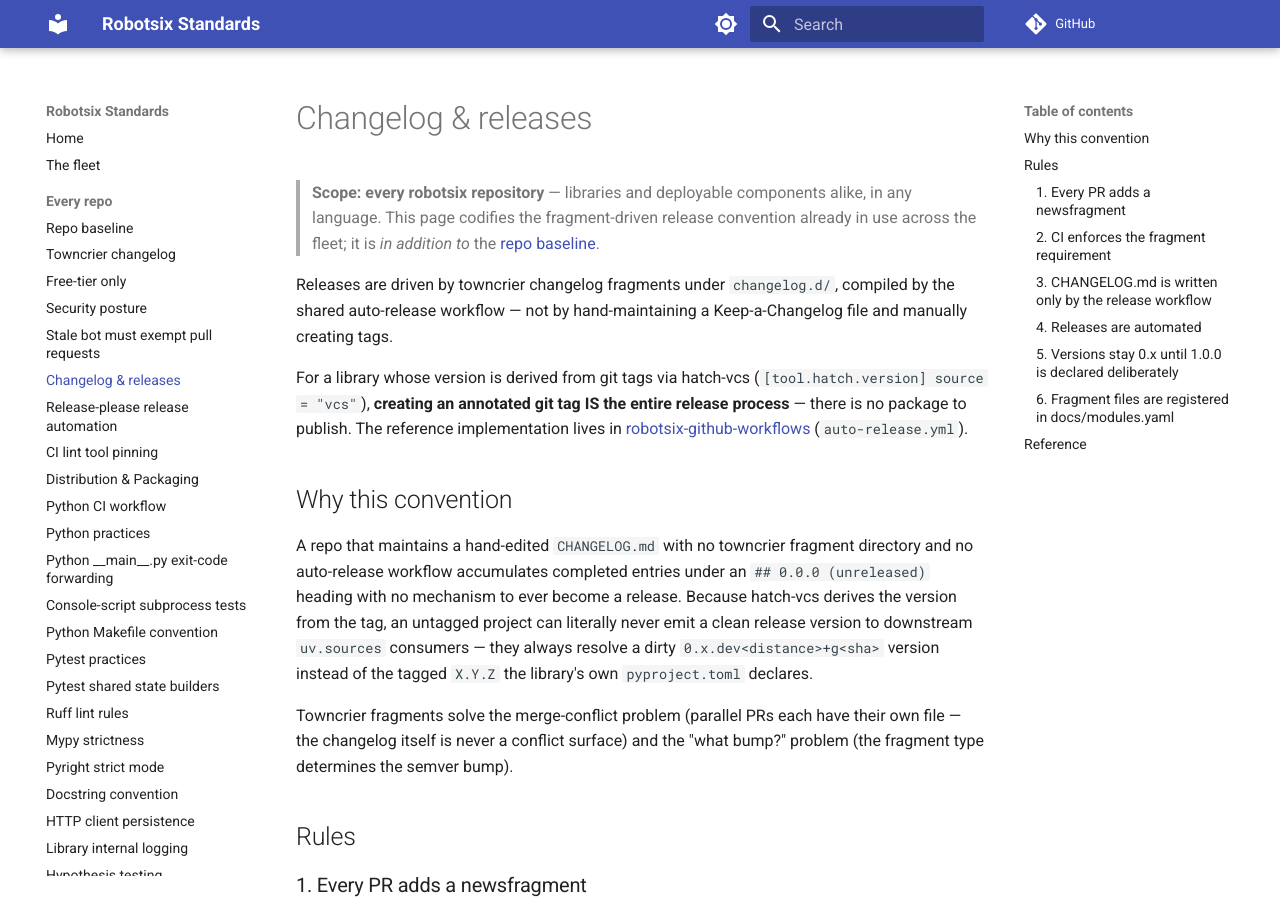
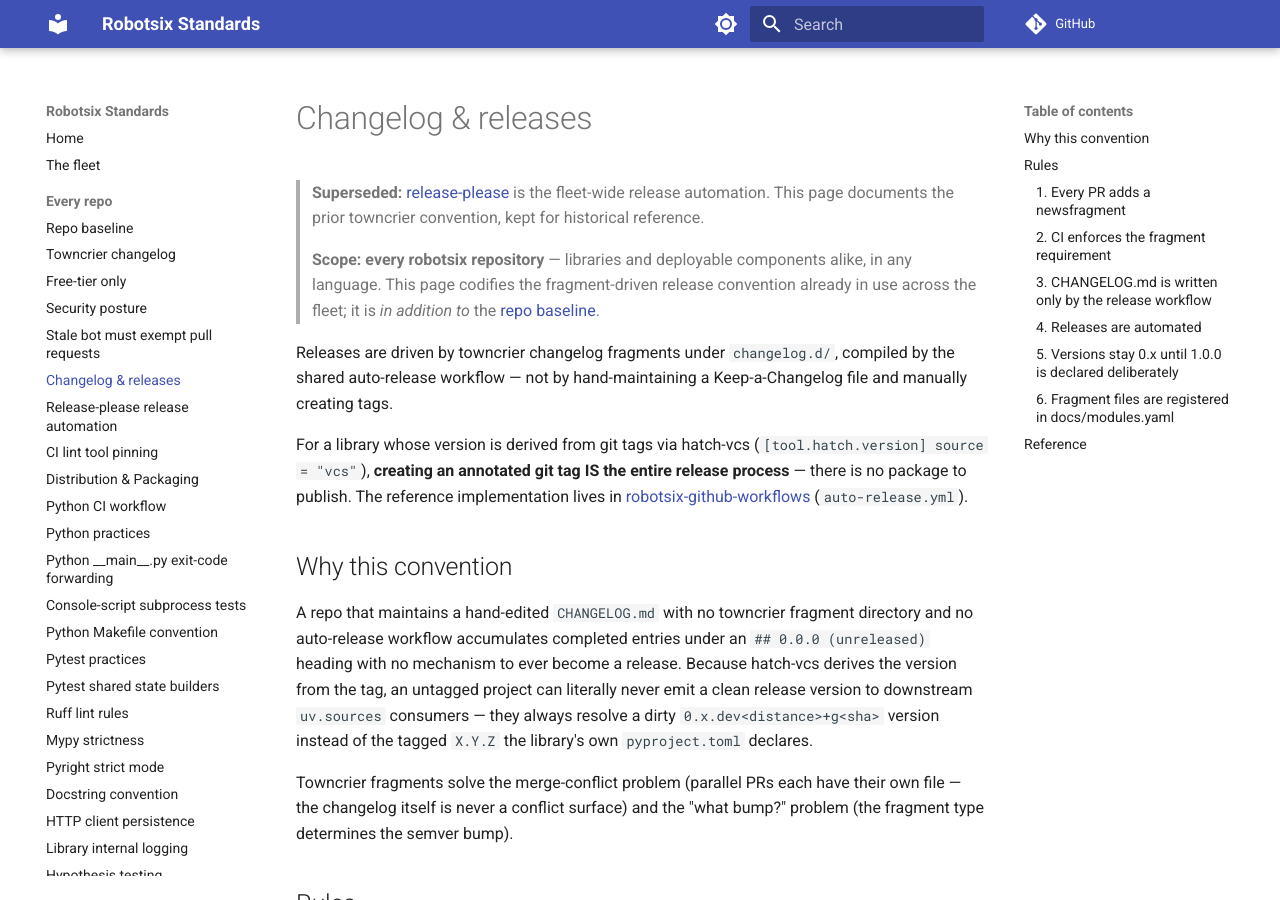
Before and after one commit to damien-robotsix/robotsix-standards, an MkDocs documentation site: the page built from docs/changelog-driven-releases.md, in a window 1280 px wide and 900 px high. Built offline with MkDocs 1.6.1 and Material for MkDocs 9.7.7, drawn with Linux system fonts in a browser that asks for light colours; comment, search, counter and statistics services are not loaded.

Commit message:
mill: Mark docs/changelog-driven-releases.md as superseded (add page banner + nav annotation) (20260806T164342Z-mark-docs-changelog-driven-releases-md-a-9fc0)

```diff
--- a/docs/changelog-driven-releases.md
+++ b/docs/changelog-driven-releases.md
@@ -1,4 +1,8 @@
 # Changelog & releases
+
+> **Superseded:** [release-please](release-please.md) is the fleet-wide release
+> automation. This page documents the prior towncrier convention, kept for
+> historical reference.
 
 > **Scope: every robotsix repository** — libraries and deployable components
 > alike, in any language. This page codifies the fragment-driven release
```
Also changed, not shown: CHANGELOG.md (+1 -0 lines), changelog.d/20260806T164342Z-mark-docs-changelog-driven-releases-md-a-9fc0.misc.md (added, +1 -0 lines).
